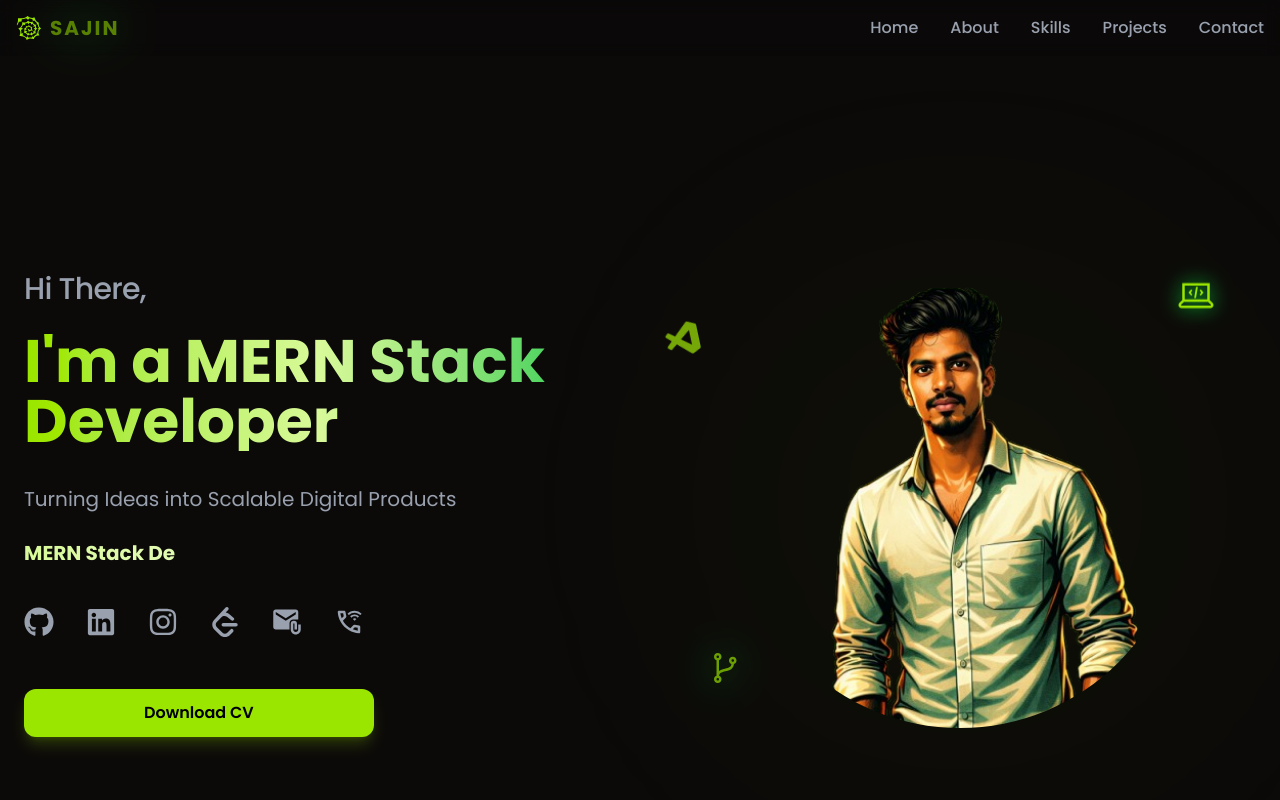
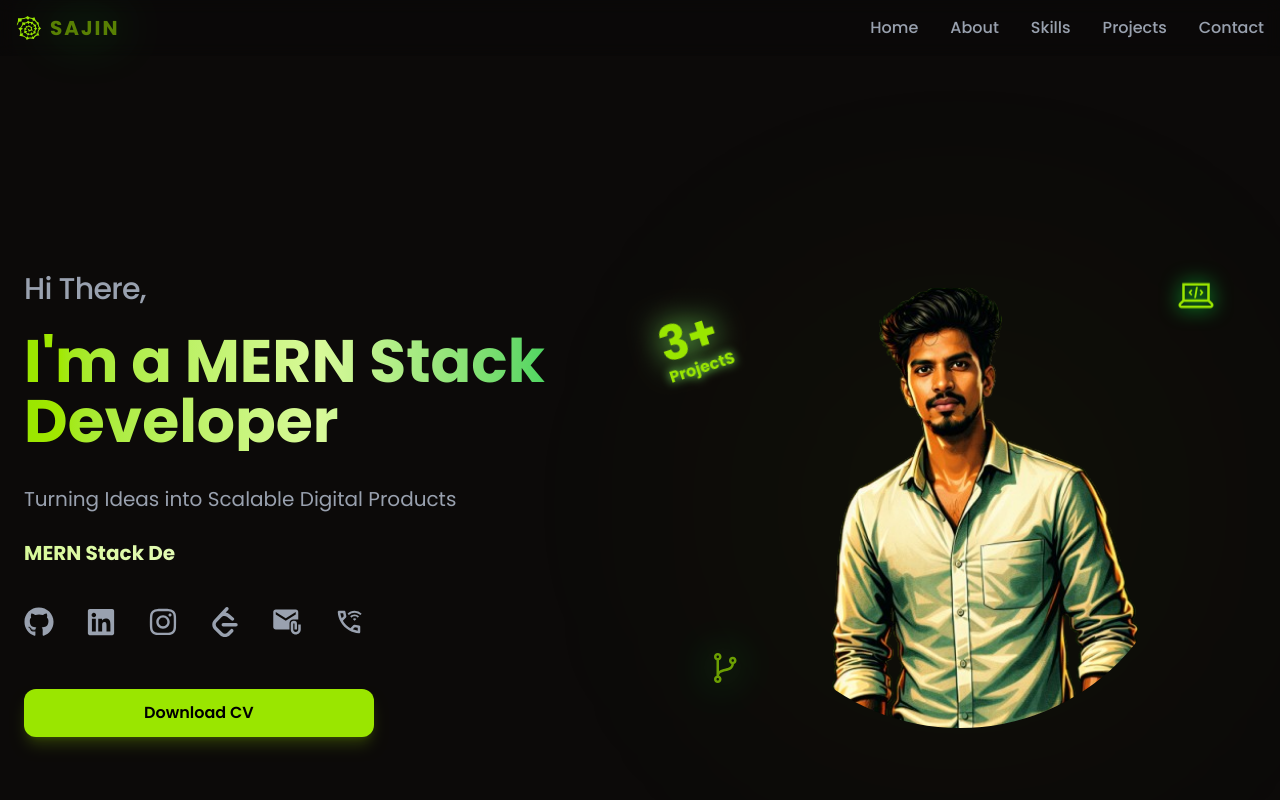
Before and after one commit to sajin-cl/Sajin-Porfolio, a React (Vite) app in the folder Sajin_Portfolio/: page / in a window 1280 px wide. Shown: the top 800 px of the page. Built offline with nearby package versions, Linux system fonts and the light colour scheme.

Commit message:
project count added in hero section

```diff
--- a/Sajin_Portfolio/src/components/Contact.jsx
+++ b/Sajin_Portfolio/src/components/Contact.jsx
@@ -62,7 +62,7 @@ const Contact = () => {
               </label>
               <input
                 type="email"
-                placeholder="your@mail.com"
+                placeholder="your@gmail.com"
                 className="w-full border  text-gray-300 py-4 text-sm border-gray-800 rounded-lg px-4  focus:outline-none focus:ring-2 focus:ring-lime-400"
               />
             </div>
@@ -80,7 +80,7 @@ const Contact = () => {
 
             <button
               type="submit"
-              className="w-full bg-lime-400 text-white py-2 rounded-full hover:bg-lime-600 transition duration-200 font-medium"
+              className="w-full bg-lime-400 text-white py-2 rounded-full hover:bg-lime-600 transition duration-200 font-medium cursor-no-drop"
               onClick={handleClick}>
               Send Message
             </button>
--- a/Sajin_Portfolio/src/components/Header.jsx
+++ b/Sajin_Portfolio/src/components/Header.jsx
@@ -12,10 +12,12 @@ const Header = () => {
 
       <nav className="container mx-auto px-4 h-14 flex items-center justify-between">
 
-        <div className="text-xl font-bold text-lime-400 tracking-widest flex items-center gap-2 cursor-pointer ">
+        <a className="text-xl font-bold text-lime-400 tracking-widest flex items-center gap-2 cursor-pointer "
+        href="#hero"
+        >
           <GiBarbedCoil size={26} />
           <span className="drop-shadow-[0_0_25px_#0aff47] animate-pulse">SAJIN</span>
-        </div>
+        </a>
 
         {/* Desktop Navbar */}
         <div className="hidden md:flex gap-8">
--- a/Sajin_Portfolio/src/components/Hero.jsx
+++ b/Sajin_Portfolio/src/components/Hero.jsx
@@ -1,12 +1,12 @@
 import { socialLinks } from "../data/data";
-import { VscVscode } from "react-icons/vsc";
+
 import { LiaLaptopCodeSolid, LiaCodeBranchSolid } from "react-icons/lia";
 import { motion } from "framer-motion";
 import Typewriter from "typewriter-effect";
 
 const Hero = () => {
 
-  const MotionVsCode = motion(VscVscode);
+
   const MotionGit = motion(LiaCodeBranchSolid);
 
   return (
@@ -25,9 +25,19 @@ const Hero = () => {
           <MotionGit
             drag dragConstraints={{ left: 0, right: 0, bottom: 0, top: 0 }}
             className="absolute text-lime-400 size-10 bottom-10 left-10 animate-pulse drop-shadow-[0_0_20px_#0aff47] " />
-          <MotionVsCode
-            drag dragConstraints={{ left: 0, right: 0, bottom: 0, top: 0 }}
-            className="absolute text-lime-400 size-10 top-10 left-0 -rotate-12 animate-pulse mix-blend-plus-lighter" />
+          <motion.div
+            drag
+            dragConstraints={{ left: 0, right: 0, bottom: 0, top: 0 }}
+            className="absolute top-10 left-0 -rotate-18 text-lime-400 font-bold animate-bounce"
+
+          >
+            <h2 className="text-4xl md:text-5xl drop-shadow-[0_0_15px_#84ff65]">
+              3+
+            </h2>
+            <p className="text-md drop-shadow-[0_0_5px_#84ff65] -mt-1">
+              ProjectS
+            </p>
+          </motion.div>
 
           {/* Hero Profile Image */}
           <div className="relative size-72 md:size-112 rounded-full overflow-hidden flex items-center justify-center ">
@@ -107,7 +117,7 @@ const Hero = () => {
           <div className="mt-13 flex justify-center lg:justify-start">
             <motion.a
               initial={{ opacity: 0, filter: "blur(15px)" }}
-              whileInView={{ opacity: 1,  filter: "blur(0px)" }}
+              whileInView={{ opacity: 1, filter: "blur(0px)" }}
               transition={{ duration: 1.2 }}
               whileHover={{ scale: 1.05, boxShadow: "0 0 25px rgba(132,255,101,0.6)" }}
               whileTap={{ scale: 0.95 }}
--- a/Sajin_Portfolio/src/data/data.js
+++ b/Sajin_Portfolio/src/data/data.js
@@ -101,4 +101,4 @@ export const certificationsData = [
     image: "/Digital-marketting-certificate.jpg",
     credential: "#",
   },
-]
+];
```
